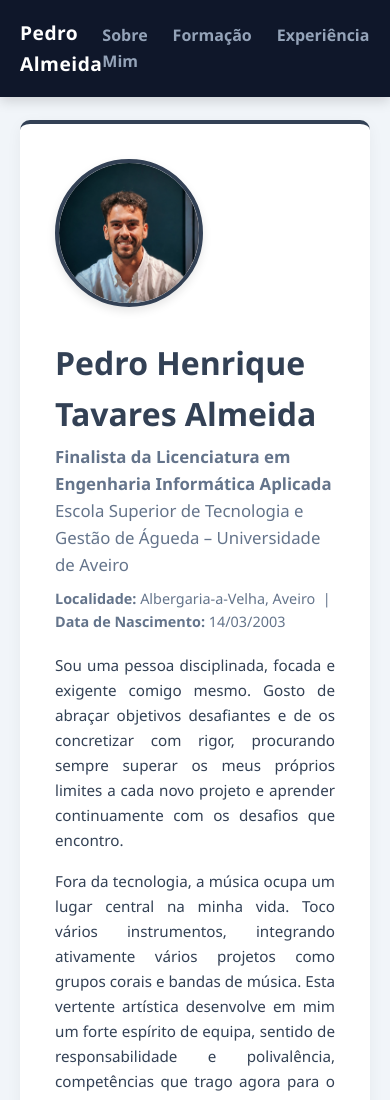
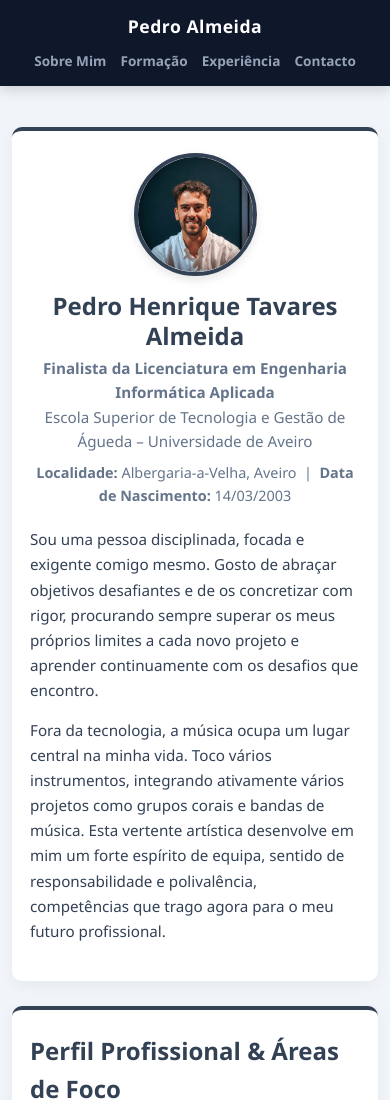
Before and after one commit to pedrohtalmeida/pedrohtalmeida.github.io, a plain HTML site: page index.html in a window 390 px wide. Shown: the top 1100 px of the page. Drawn offline with Linux system fonts and the light colour scheme.

Commit message:
Update index.html

```diff
--- a/index.html
+++ b/index.html
@@ -144,7 +144,7 @@
             border-radius: 10px;
             box-shadow: 0 4px 15px rgba(0,0,0,0.05);
             border-top: 4px solid var(--primary-color);
-            scroll-margin-top: 90px; /* Garante que o título não fica tapado pelo menu fixo */
+            scroll-margin-top: 90px;
         }
 
         /* SECÇÃO SOBRE MIM COM FOTOGRAFIA */
@@ -283,6 +283,63 @@
             padding: 25px;
             color: #64748b;
             font-size: 0.9rem;
+        }
+
+        /* ADAPTAÇÃO PARA TELEMÓVEIS (ECRÃS PEQUENOS) */
+        @media (max-width: 768px) {
+            nav {
+                flex-direction: column;
+                padding: 12px 10px;
+                gap: 8px;
+            }
+
+            .logo {
+                font-size: 1.1rem;
+            }
+
+            nav ul {
+                gap: 14px;
+                flex-wrap: wrap;
+                justify-content: center;
+            }
+
+            nav ul li a {
+                font-size: 0.85rem;
+            }
+
+            .container {
+                margin-top: 115px;
+                padding: 12px;
+            }
+
+            section {
+                padding: 22px 18px;
+                scroll-margin-top: 105px;
+            }
+
+            .profile-header {
+                flex-direction: column;
+                text-align: center;
+                gap: 15px;
+            }
+
+            .profile-photo {
+                width: 115px;
+                height: 115px;
+            }
+
+            .profile-title h1 {
+                font-size: 1.5rem;
+                line-height: 1.25;
+            }
+
+            .subtitle {
+                font-size: 0.95rem;
+            }
+
+            .about-text {
+                text-align: left;
+            }
         }
     </style>
 </head>
```
